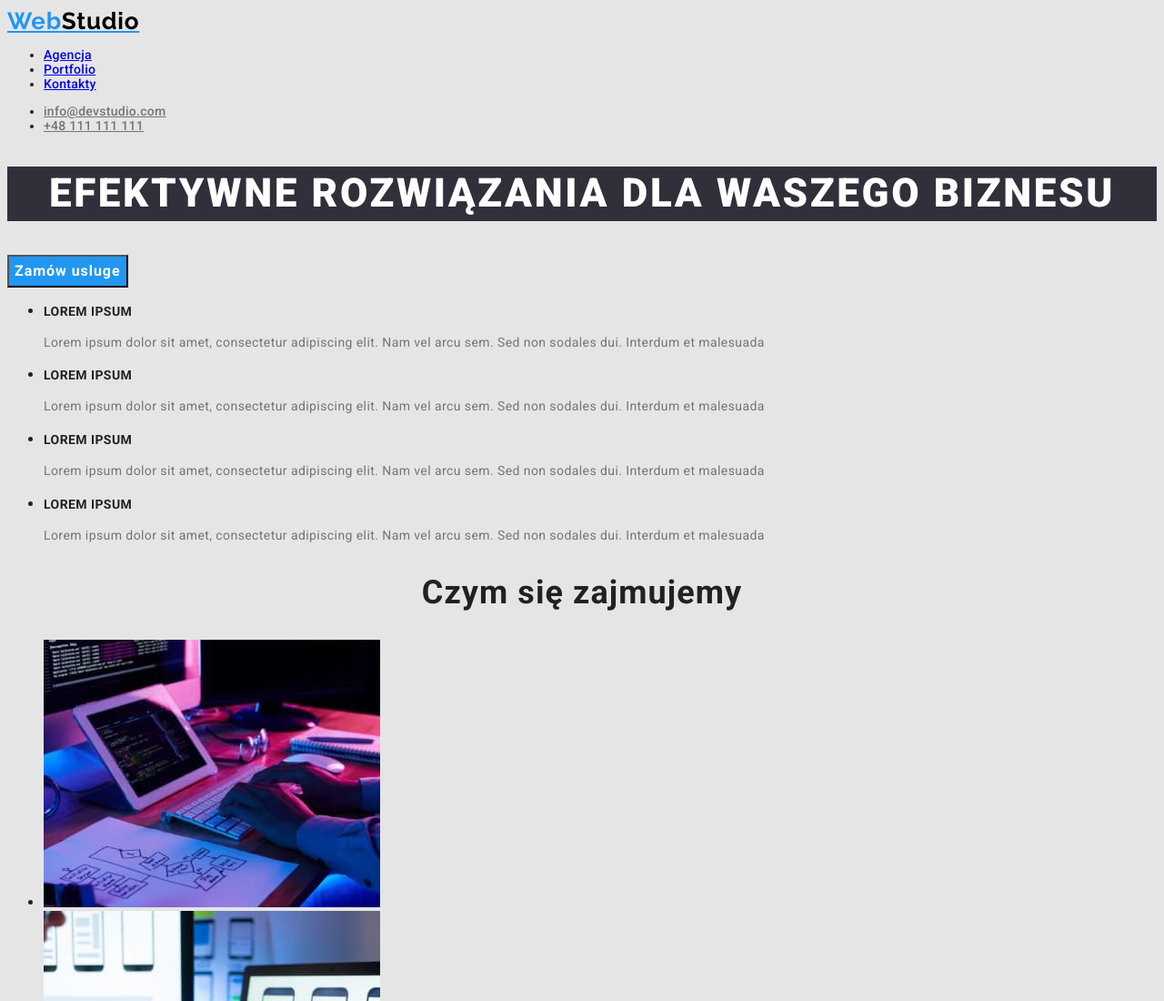
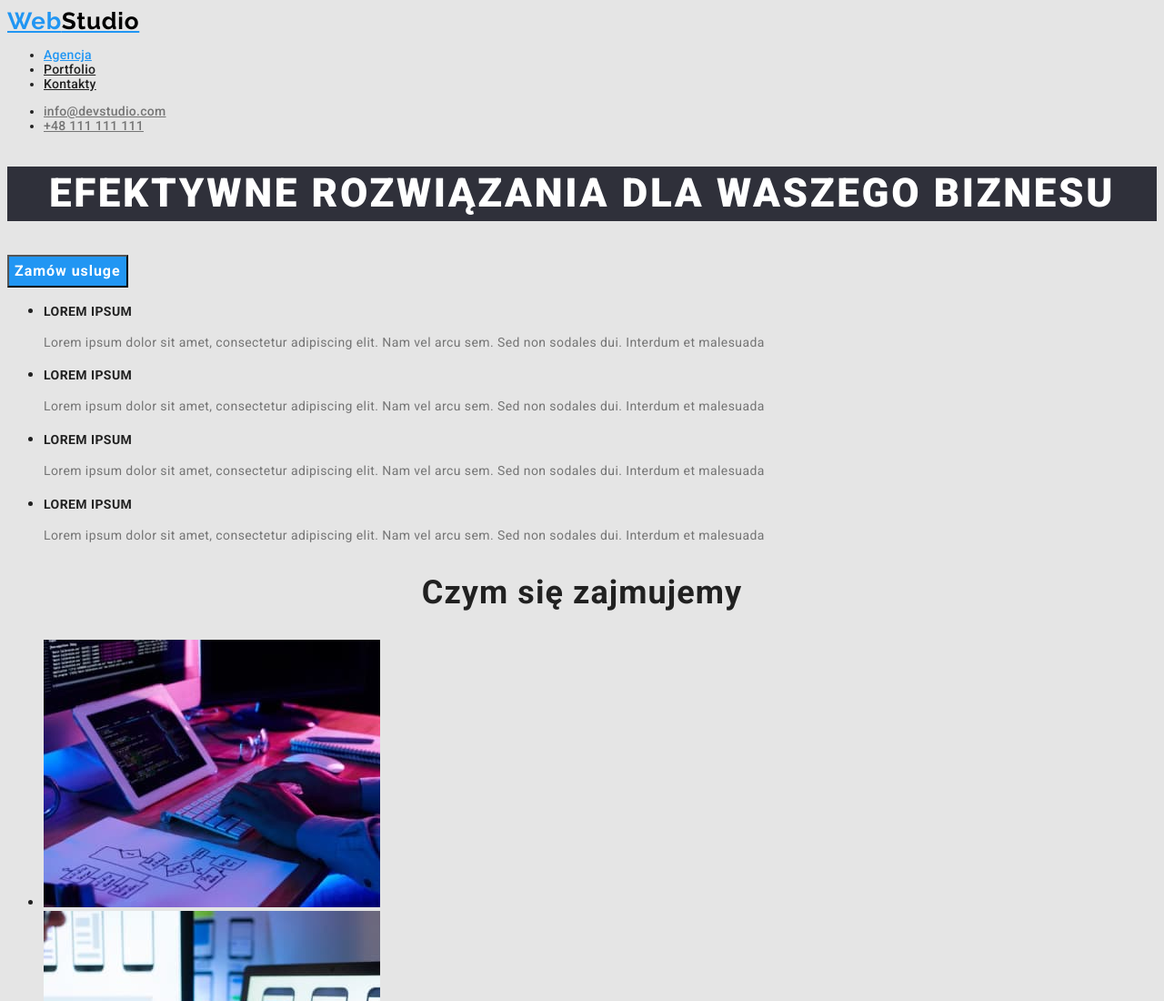
Before and after one commit to ZurabSvanidze/goit-markup-hw-02, a plain HTML site: page index.html in a window 1280 px wide. Shown: the top 1100 px of the page at 91% size. Drawn offline with Linux system fonts and the light colour scheme.

Commit message:
Update style.css

```diff
--- a/css/style.css
+++ b/css/style.css
@@ -40,8 +40,20 @@ body {
 .navigation:focus {
   color: var(--selectionColor);
 }
+.agency {
+  color: #2196f3;
+}
+.portfolio {
+  color: #212121;
+}
+.contacts {
+  color: #212121;
+}
 .email-head {
   color: var(--fontColorGrey);
+}
+.email-head:hover {
+  color: #2196f3;
 }
 .calling-head {
   color: var(--fontColorGrey);
```
